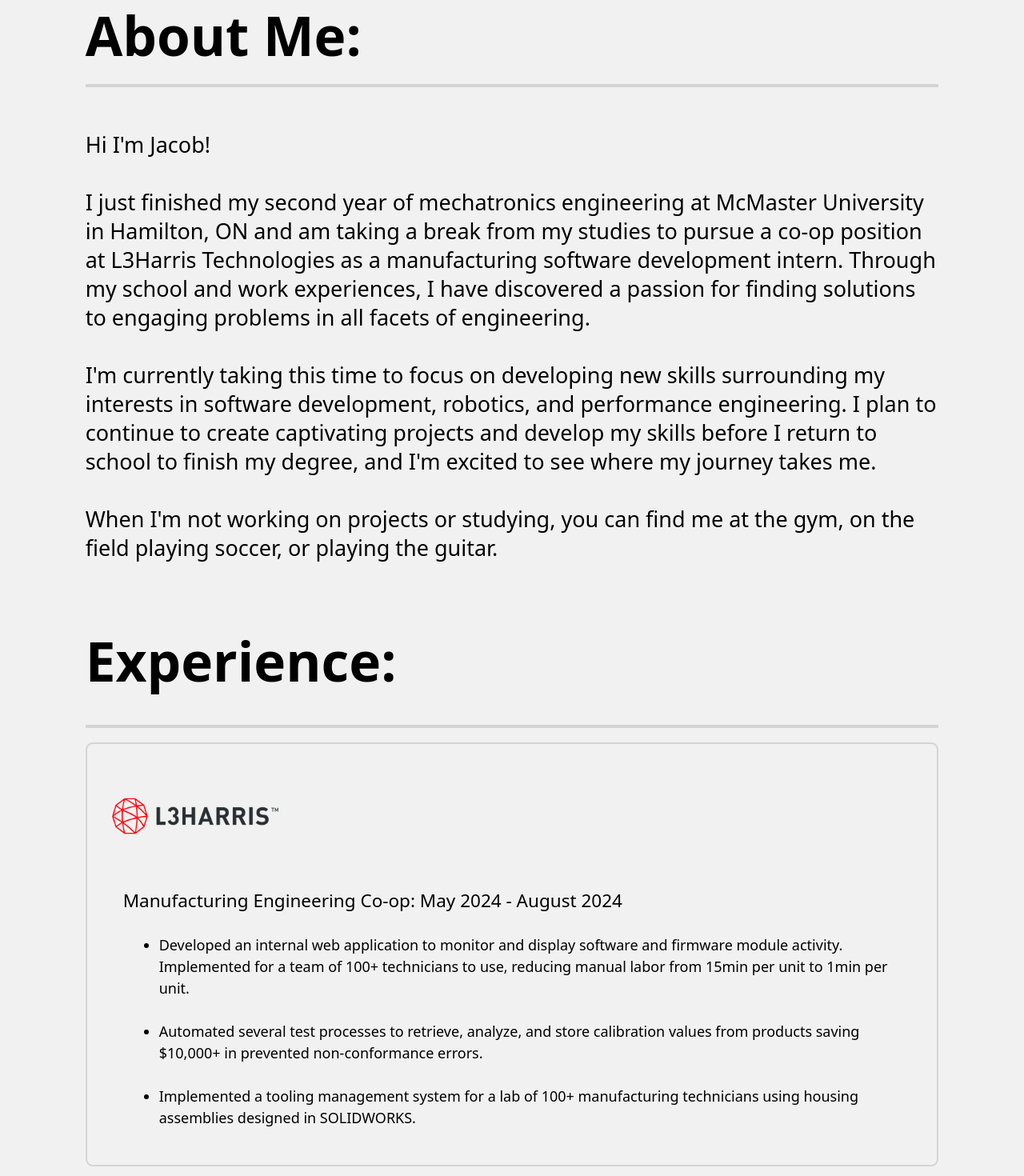
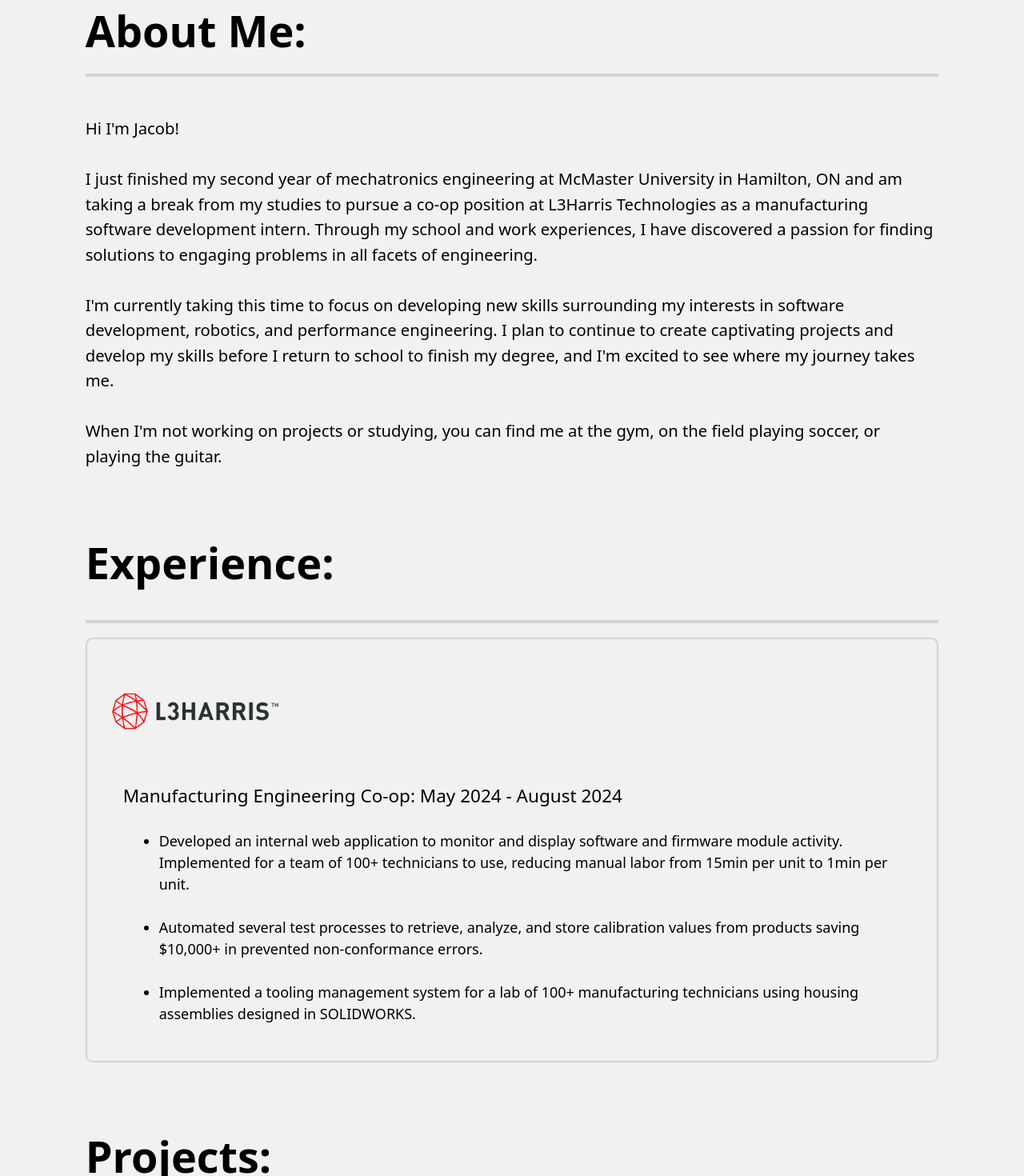
Before and after one commit to fostej26/fostej26.github.io, a React (Create React App) app: page / in a window 1280 px wide. Shown: the part 980-2450 px from the top of the page at 80% size. Built offline with nearby package versions, Linux system fonts and the light colour scheme.

Commit message:
font size (again)

```diff
--- a/src/App.css
+++ b/src/App.css
@@ -109,7 +109,12 @@ html {
     white-space: normal;
   }
 
-
+  #experience-container{
+  display: grid;
+  grid-template-columns: 1fr;
+  grid-template-rows: auto;
+  grid-gap: 4px;
+}
 
 
 }
--- a/src/App.js
+++ b/src/App.js
@@ -149,7 +149,7 @@ function App() {
                 id = "mouse-ball"
               />
             </div>
-            <p className="text-xl font-medium">
+            <p className="text-lg font-medium">
               Scroll down to learn more about me.
             </p>
           </div></Link>
@@ -159,9 +159,9 @@ function App() {
         <section>
           <div className="flex flex-col" id="about">
             <div className="flex flex-col items-center">
-              <h2 className="text-6xl font-bold pb-6 w-10/12">About Me:</h2>
+              <h2 className="text-5xl font-bold pb-6 w-10/12">About Me:</h2>
               <hr className="border-2 border-neutral-300 w-10/12"></hr>
-              <p className="text-2xl text-left mt-4 w-10/12 ">
+              <p className="text-lg text-left mt-4 w-10/12 ">
                 <br/>
                 Hi I'm Jacob!
                 <br/><br/>
@@ -191,7 +191,7 @@ function App() {
         <section>
           <div className="flex flex-col mt-20">
             <div id="experience" className="flex flex-col items-center ">
-              <h2 className="text-6xl mb-10 font-bold w-10/12">Experience:</h2>
+              <h2 className="text-5xl mb-10 font-bold w-10/12">Experience:</h2>
               <hr className="border-2 border-neutral-300 w-10/12"></hr>
 
               <div
@@ -244,7 +244,7 @@ function App() {
         <section>
           <div className="flex flex-col mt-20 w-full">
               <div id="projects" className="flex flex-col items-center">
-              <h2 className="text-6xl mb-10 font-bold w-10/12">Projects:</h2>
+              <h2 className="text-5xl mb-10 font-bold w-10/12">Projects:</h2>
               <hr className="border-2 border-neutral-300 w-10/12"></hr>
               <div
                 className="grid grid-cols-3 grid-rows-2 gap-4 mt-4 w-10/12"
```
